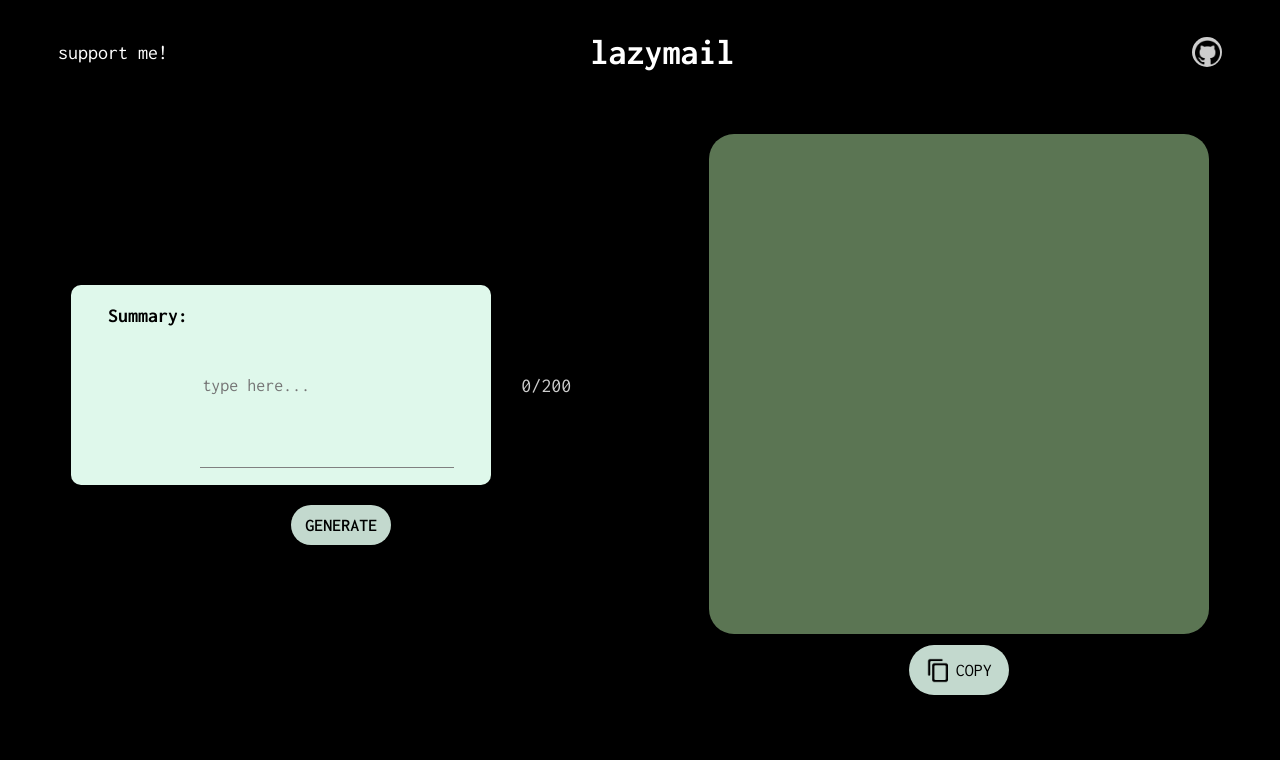
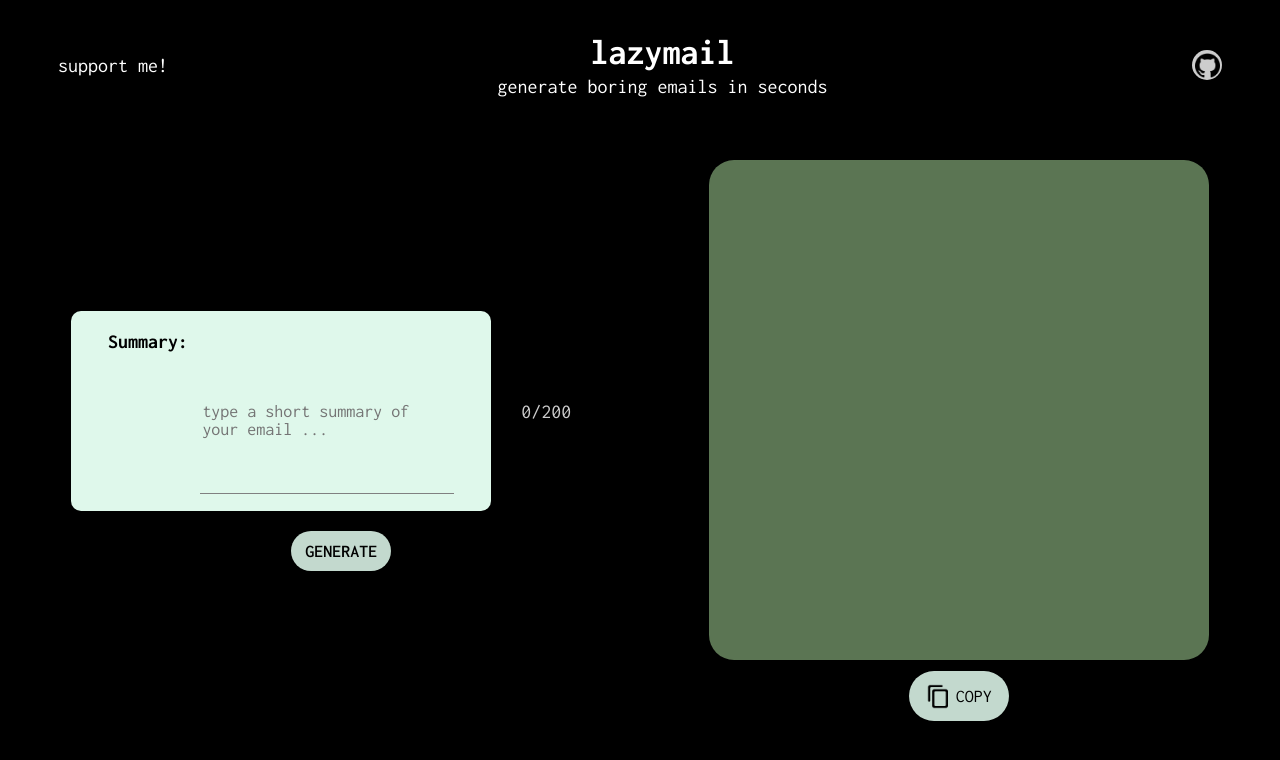
Before and after one commit to zayeed-bs/email-generator, a website: page public/index.html in a window 1280 px wide. Drawn offline with Linux system fonts and the light colour scheme.

Commit message:
add subtitle

```diff
--- a/public/index.html
+++ b/public/index.html
@@ -29,7 +29,15 @@
 
         <div id="mobileSupport">💸</div>
 
-        <div class="title">lazymail</div>
+        <div class="title">
+            <div class="titleText">
+                lazymail
+            </div>
+
+            <div class="subtitleText">
+                generate boring emails in seconds
+            </div>
+        </div>
 
         <a href="https://github.com/zayeed-bs/lazymail">
             <div class="githubLogoContainer">
@@ -50,7 +58,7 @@
                                 <label for="to" class="formLabel">Summary: </label>
                             </div>
 
-                            <textarea class="textBox" placeholder="type here..." id="summaryTextBox" spellcheck="false" maxlength="200"></textarea>
+                            <textarea class="textBox" placeholder="type a short summary of your email ..." id="summaryTextBox" spellcheck="false" maxlength="200"></textarea>
                         </div>
 
                         <div class="charCount" id="charCount">0/200</div>
--- a/public/src/styles.css
+++ b/public/src/styles.css
@@ -36,6 +36,15 @@ body {
     font-size: 36px;
     font-weight: bold;
     padding-right: 35px;
+
+    display: grid;
+    justify-items: center;
+}
+
+.subtitleText {
+    padding-top: 5px;
+    font-size: 20px;
+    font-weight: lighter;
 }
 
 .githubLogoContainer {
@@ -298,6 +307,10 @@ body {
         padding: 0;
     }
 
+    .subtitleText {
+        font-size: 14px;
+    }
+
     #support {
         display: none;
     }
```
